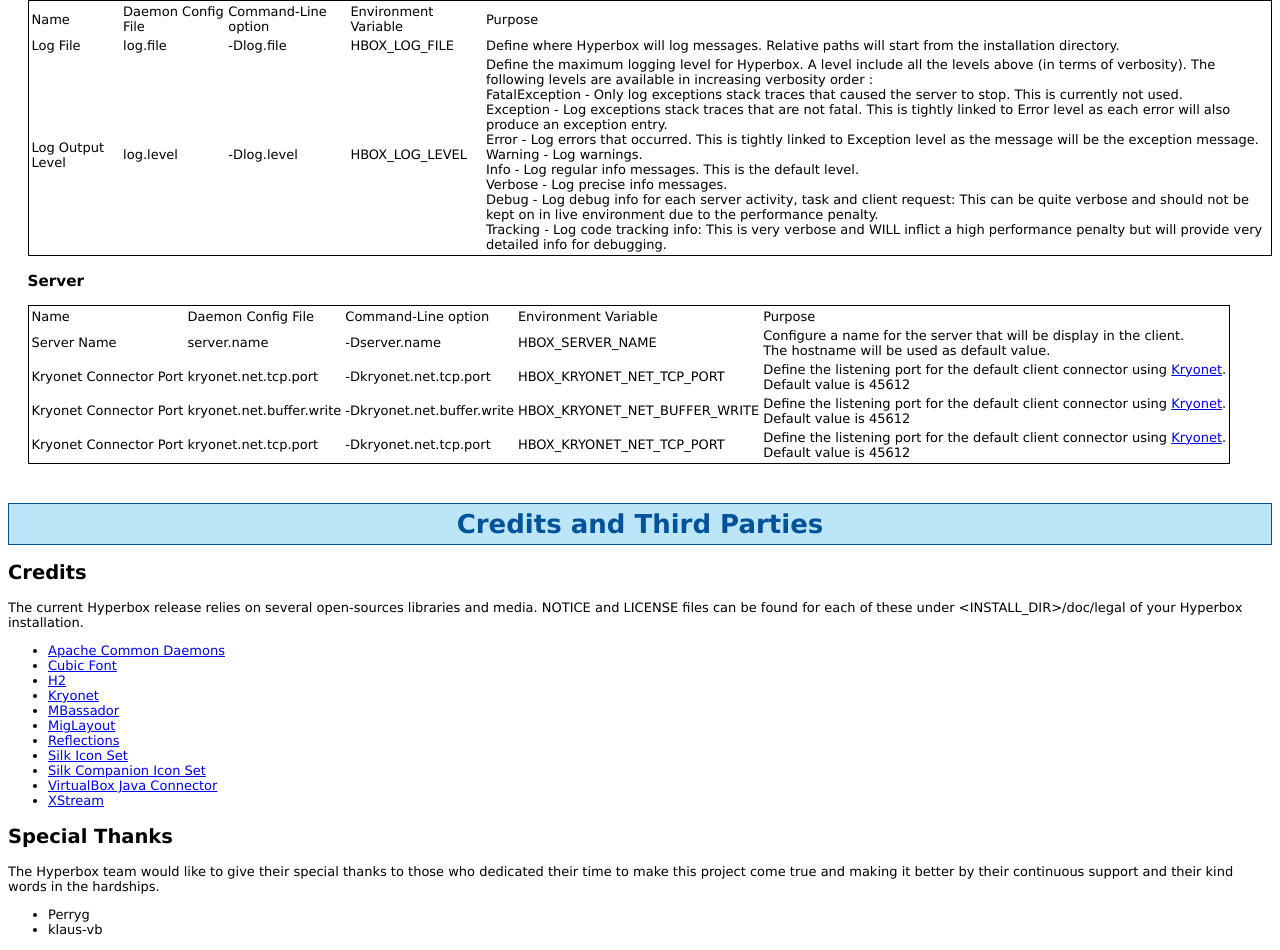
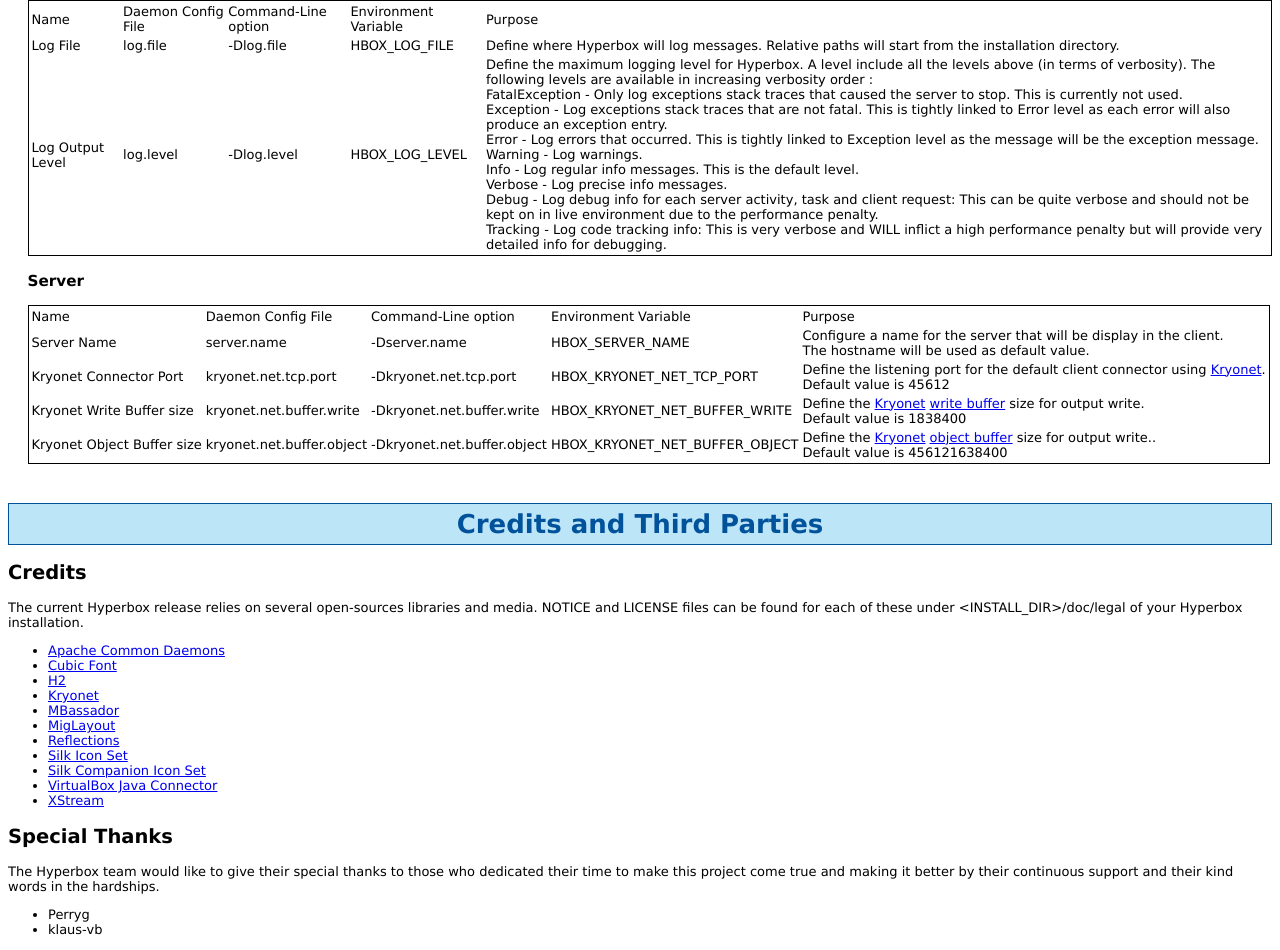
Before and after one commit to hyperbox/api, a plain HTML site: page doc/manual/index.html in a window 1280 px wide. Shown: the part 6991-7941 px from the top of the page. Drawn offline with Linux system fonts and the light colour scheme.

Commit message:
Fixed some Kryonet advanced properties info

```diff
--- a/doc/manual/index.html
+++ b/doc/manual/index.html
@@ -585,18 +585,18 @@
 						<td>Define the listening port for the default client connector using <a href="https://github.com/EsotericSoftware/kryonet" target="_blank">Kryonet</a>.<br>Default value is 45612</td>
 					</tr>
 					<tr>
-						<td>Kryonet Connector Port</td>
+						<td>Kryonet Write Buffer size</td>
 						<td>kryonet.net.buffer.write</td>
 						<td>-Dkryonet.net.buffer.write</td>
 						<td>HBOX_KRYONET_NET_BUFFER_WRITE</td>
-						<td>Define the listening port for the default client connector using <a href="https://github.com/EsotericSoftware/kryonet" target="_blank">Kryonet</a>.<br>Default value is 45612</td>
+						<td>Define the <a href="https://github.com/EsotericSoftware/kryonet" target="_blank">Kryonet</a> <a href="https://github.com/EsotericSoftware/kryonet#buffer-sizes">write buffer</a> size for output write.<br>Default value is 1838400</td>
 					</tr>
 					<tr>
-						<td>Kryonet Connector Port</td>
-						<td>kryonet.net.tcp.port</td>
-						<td>-Dkryonet.net.tcp.port</td>
-						<td>HBOX_KRYONET_NET_TCP_PORT</td>
-						<td>Define the listening port for the default client connector using <a href="https://github.com/EsotericSoftware/kryonet" target="_blank">Kryonet</a>.<br>Default value is 45612</td>
+						<td>Kryonet Object Buffer size</td>
+						<td>kryonet.net.buffer.object</td>
+						<td>-Dkryonet.net.buffer.object</td>
+						<td>HBOX_KRYONET_NET_BUFFER_OBJECT</td>
+						<td>Define the <a href="https://github.com/EsotericSoftware/kryonet" target="_blank">Kryonet</a> <a href="https://github.com/EsotericSoftware/kryonet#buffer-sizes">object buffer</a> size for output write..<br>Default value is 456121638400</td>
 					</tr>
 				</tbody>
 			</table>
```
